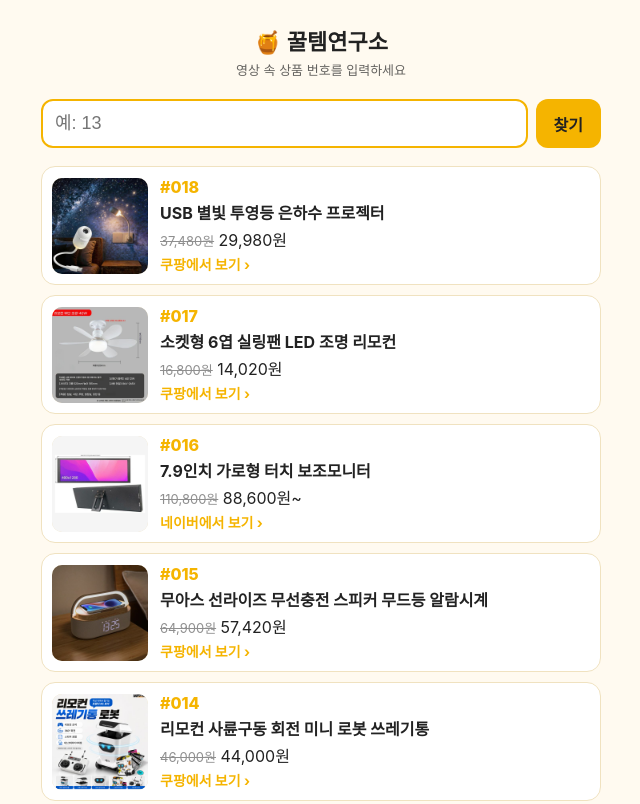
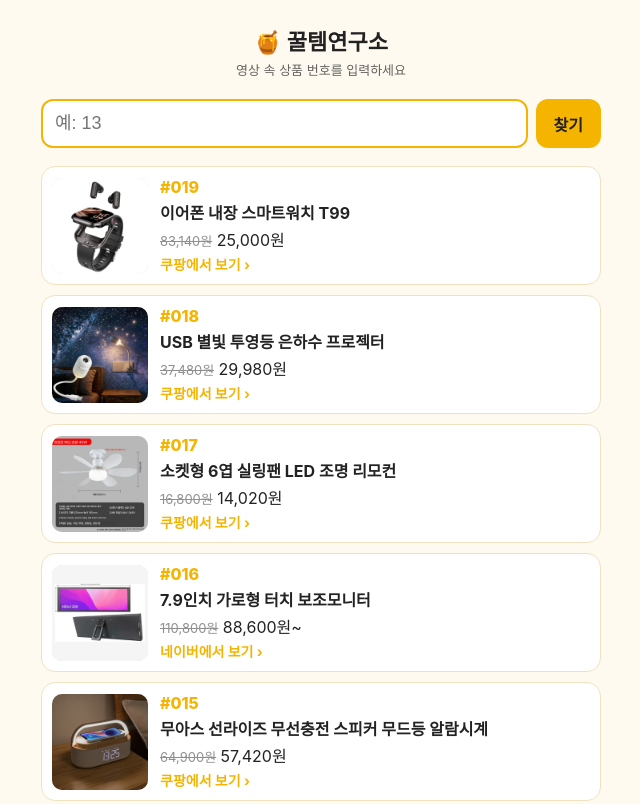
Before and after one commit to inseok1/kkultem, a plain HTML site: page index.html in a window 1280 px wide. Shown: the top 804 px of the page, without its empty margins (319-959 px from the left). Drawn offline with Linux system fonts and the light colour scheme.

Commit message:
상품 19개

```diff
--- a/index.html
+++ b/index.html
@@ -18,6 +18,11 @@ h1{font-size:22px;margin:8px 0 4px;text-align:center} .sub{text-align:center;fon
 </style></head><body><main>
 <h1>🍯 꿀템연구소</h1><p class="sub">영상 속 상품 번호를 입력하세요</p>
 <form class="find" onsubmit="go();return false"><input id="q" inputmode="numeric" placeholder="예: 13" autocomplete="off"><button>찾기</button></form>
+<a class="card" id="n019" href="https://link.coupang.com/a/iVw0VnB1q0" target="_blank" rel="nofollow sponsored noopener">
+  <img src="img/019.jpg" alt="" loading="lazy">
+  <div class="info"><span class="no">#019</span><b>이어폰 내장 스마트워치 T99</b>
+  <span class="price"><s>83,140원</s> 25,000원</span>
+  <span class="btn">쿠팡에서 보기 ›</span></div></a>
 <a class="card" id="n018" href="https://link.coupang.com/a/iUmM4vy2PQ" target="_blank" rel="nofollow sponsored noopener">
   <img src="img/018.jpg" alt="" loading="lazy">
   <div class="info"><span class="no">#018</span><b>USB 별빛 투영등 은하수 프로젝터</b>
```
Also changed, not shown: img/019.jpg (added).
